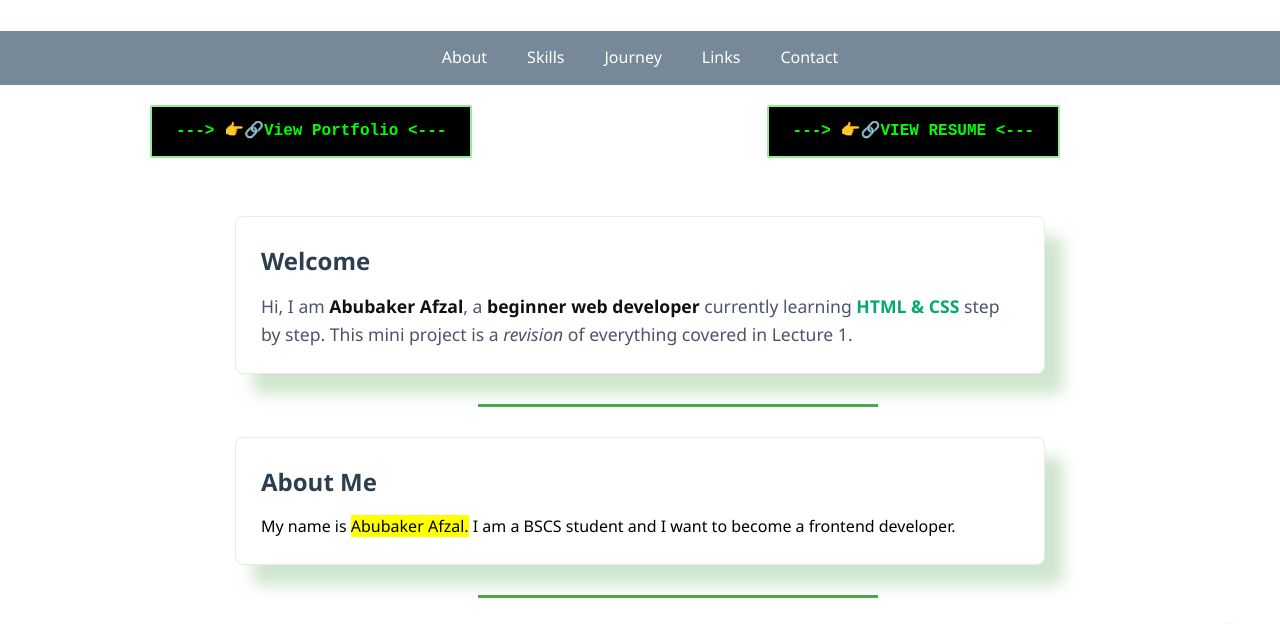
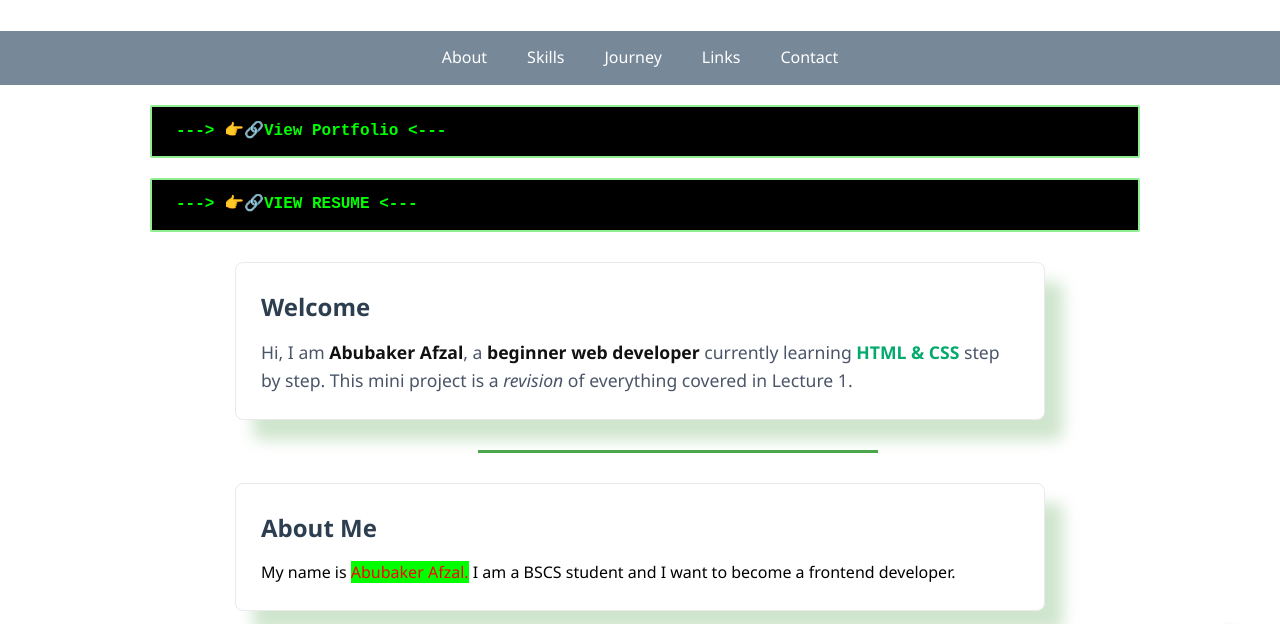
Before and after one commit to AbubakerAfzal01/html-css-practice, a plain HTML site: page web-dev-university-course/lecture-01/lesson1-2/Assignments/Assignment1.html in a window 1280 px wide. Shown: the part 105-729 px from the top of the page. Drawn offline with Linux system fonts and the light colour scheme.

Commit message:
Update assignment1.css

```diff
--- a/web-dev-university-course/lecture-01/lesson1-2/Assignments/assignment1.css
+++ b/web-dev-university-course/lecture-01/lesson1-2/Assignments/assignment1.css
@@ -11,6 +11,10 @@ body {
     padding-bottom: 40px;
 }
 
+mark{
+    color: red;
+    background-color: #00ff00;
+}
 h1 {
     color: #223241;
     margin-bottom: 12px;
@@ -84,6 +88,7 @@ pre {
     display: inline-block;
     white-space: nowrap;
     margin: 20px 140px 20px 150px;
+    display: flex;
 }
 
 .port-light1:hover {
@@ -91,9 +96,6 @@ pre {
     background-color: #00ff00;
     border-color: #00ff00;
 }
-
-
-
 
 
 .port-light2 {
@@ -109,9 +111,6 @@ pre {
     box-shadow: 15px 15px 35px rgb(1, 7, 1);
 
 }
-
-
-
 
 
 hr {
```
